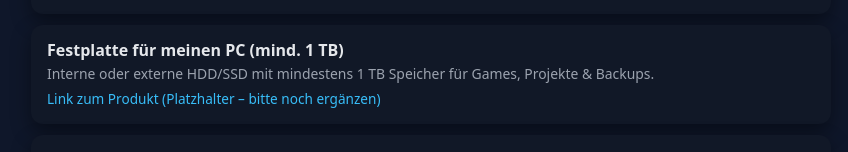
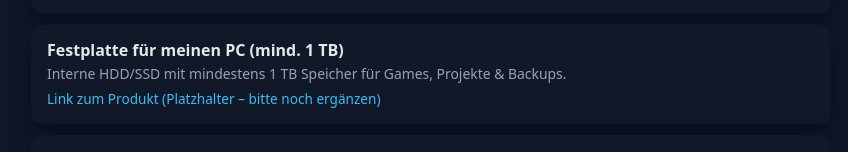
Before and after one commit to Niki447/niklas-wishlist.github.io, a plain HTML site: page index.html in a window 1280 px wide. Shown: the part 543-695 px from the top of the page, without its empty margins (209-1057 px from the left). Drawn offline with Linux system fonts and the light colour scheme.

Commit message:
Aktualisieren von index.html

```diff
--- a/index.html
+++ b/index.html
@@ -254,7 +254,7 @@
     <div class="item">
       <div class="item-title">Festplatte für meinen PC (mind. 1&nbsp;TB)</div>
       <div class="item-note">
-        Interne oder externe HDD/SSD mit mindestens 1&nbsp;TB Speicher für Games, Projekte & Backups.
+        Interne HDD/SSD mit mindestens 1&nbsp;TB Speicher für Games, Projekte & Backups.
       </div>
       <div class="item-link">
         <a href="#" target="_blank" rel="noopener noreferrer">Link zum Produkt (Platzhalter – bitte noch ergänzen)</a>
```
